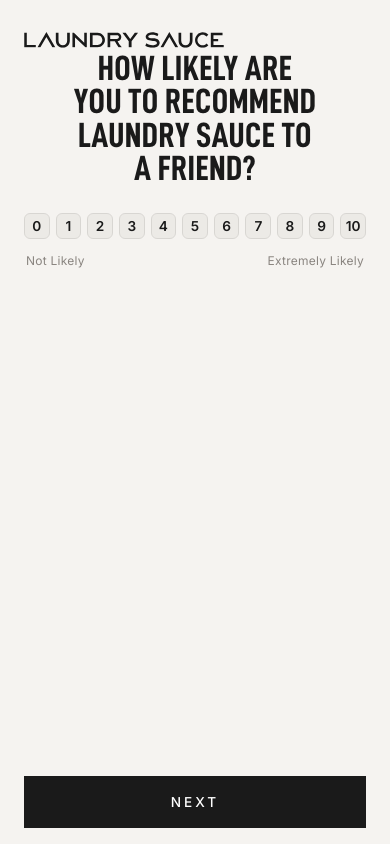
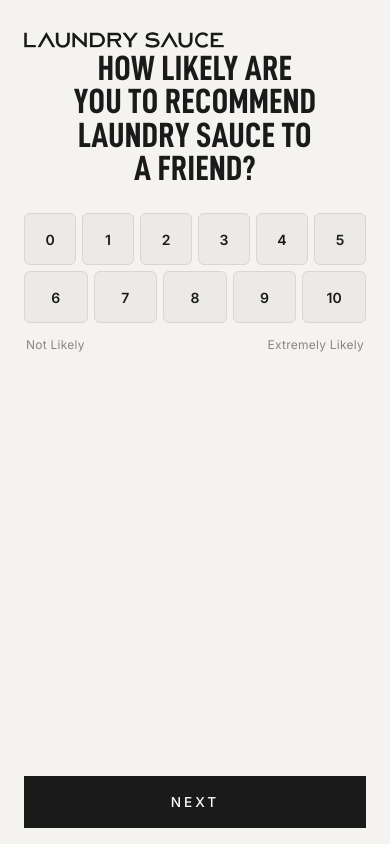
Before and after one commit to AutaraStudio/Laundry-Sauce-NPS-Survey, a React (Vite) app: page / in a window 390 px wide. Built offline with nearby package versions, Linux system fonts and the light colour scheme.

Commit message:
Update App.css

```diff
--- a/src/App.css
+++ b/src/App.css
@@ -290,7 +290,7 @@
 .scale-btn {
   flex: 1;
   aspect-ratio: 1;
-  max-height: 48px;
+  max-height: 52px;
   border: 1.5px solid var(--color-border);
   border-radius: 8px;
   background: var(--color-surface);
@@ -474,11 +474,15 @@
 
   .scale-buttons {
     gap: 6px;
+    flex-wrap: wrap;
+    justify-content: flex-start;
   }
 
   .scale-btn {
-    font-size: clamp(13px, 3.5vw, 15px);
+    font-size: clamp(14px, 3.5vw, 16px);
     border-radius: 6px;
+    min-width: 44px;
+    min-height: 44px;
   }
 
   .survey-submit {
```
